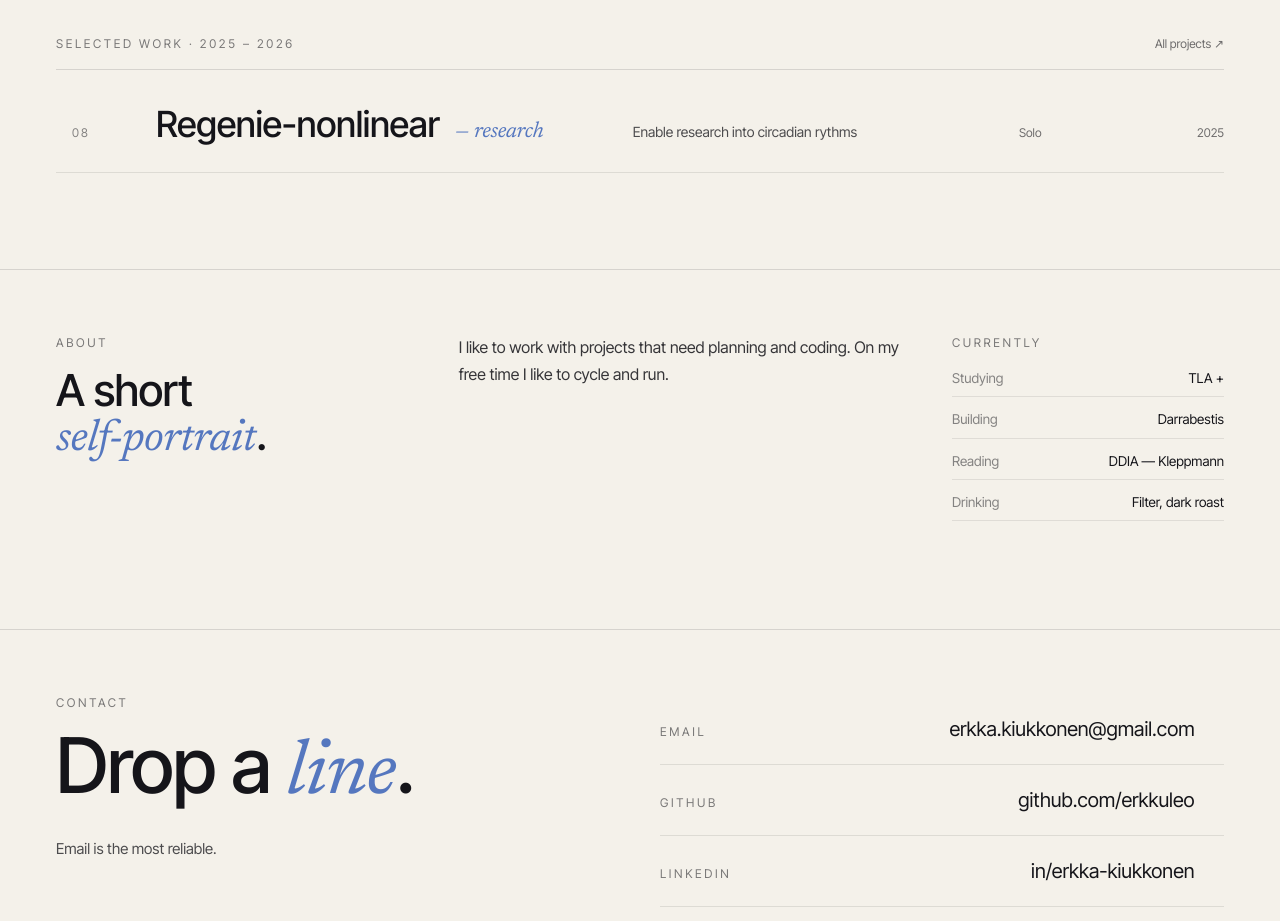
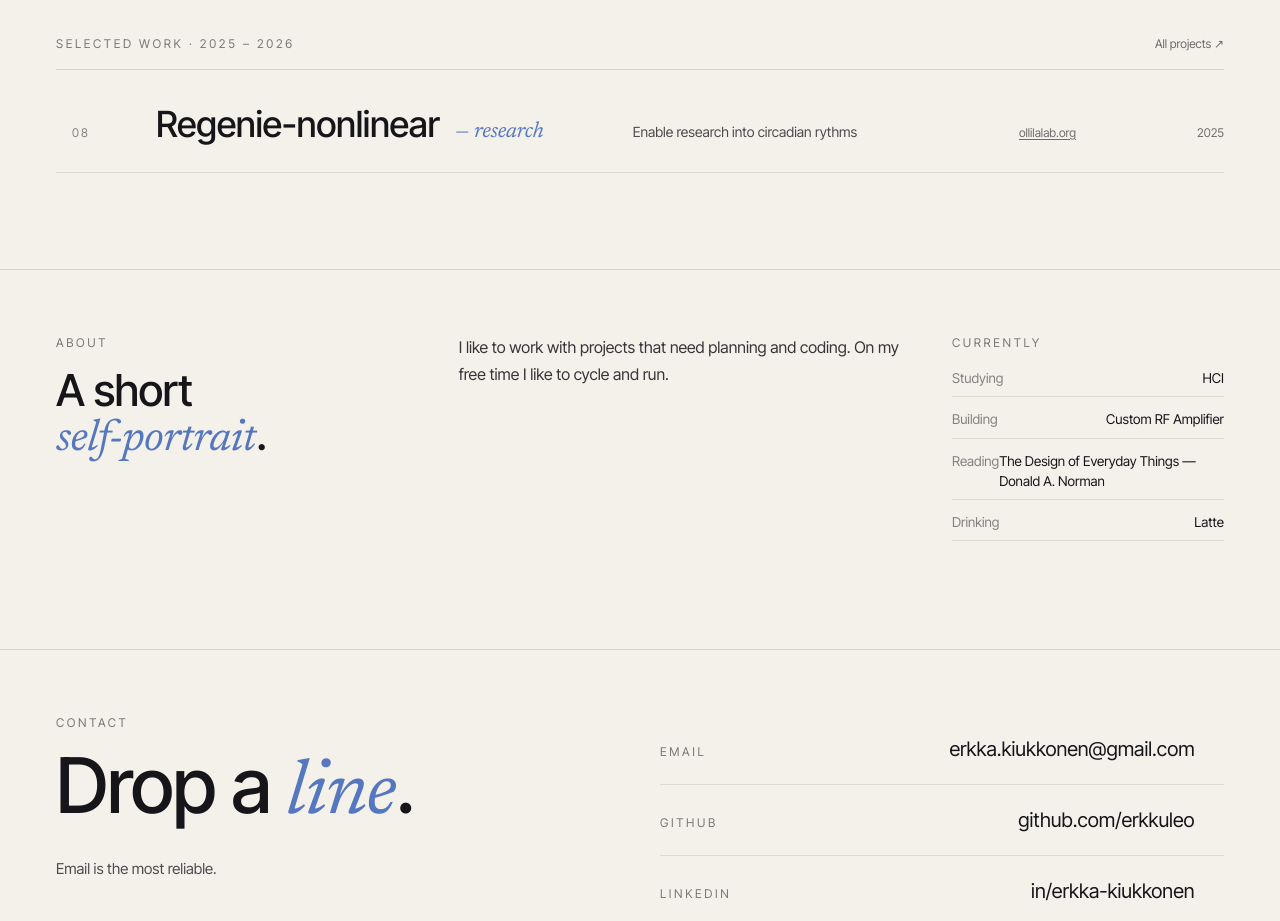
Before and after one commit to Erkkuleo/portfolio, a SvelteKit app in the folder client/: page / in a window 1280 px wide. Shown: the part 800-1721 px from the top of the page. Built offline with nearby package versions, Linux system fonts and the light colour scheme.

Commit message:
made changes to projects

```diff
--- a/client/src/routes/+page.svelte
+++ b/client/src/routes/+page.svelte
@@ -3,7 +3,7 @@
   let hov = $state(null);
 
   const projects = [
-    { n: "08", year: "2025", title: "Regenie-nonlinear",     where: "Solo",          tag: "Research",    desc: "Enable research into circadian rythms",         href: "/projects/regenie-nonlinear" },
+    { n: "08", year: "2025", title: "Regenie-nonlinear",     where: "ollilalab.org", whereHref: "https://ollilalab.org", tag: "Research",    desc: "Enable research into circadian rythms",         href: "/projects/regenie-nonlinear" },
   ];
 
   const blue  = "#5577bf";
@@ -17,10 +17,10 @@
     ["LinkedIn", "in/erkka-kiukkonen",             "https://linkedin.com/in/erkka-kiukkonen"],
   ];
   const nowRows = [
-    ["Studying", "TLA +"],
-    ["Building", "Darrabestis"],
-    ["Reading",  "DDIA — Kleppmann"],
-    ["Drinking", "Filter, dark roast"],
+    ["Studying", "HCI"],
+    ["Building", "Custom RF Amplifier"],
+    ["Reading",  "The Design of Everyday Things — Donald A. Norman"],
+    ["Drinking", "Latte"],
   ];
 </script>
 
@@ -101,7 +101,19 @@
             <span class="italic-accent proj-tag" style:color={blue}>— {p.tag.toLowerCase()}</span>
           </h3>
           <p class="proj-desc">{p.desc}</p>
-          <div class="proj-where">{p.where}</div>
+          <div class="proj-where">
+              {#if p.whereHref}
+                <span
+                  class="where-link"
+                  role="link"
+                  tabindex="0"
+                  onclick={(e) => { e.preventDefault(); e.stopPropagation(); window.open(p.whereHref, '_blank', 'noopener'); }}
+                  onkeydown={(e) => { if (e.key === 'Enter') { e.preventDefault(); e.stopPropagation(); window.open(p.whereHref, '_blank', 'noopener'); } }}
+                >{p.where}</span>
+              {:else}
+                {p.where}
+              {/if}
+            </div>
           <div class="proj-year">{p.year}</div>
           <span class="proj-marker" style:background={blue} aria-hidden="true"></span>
         </a>
@@ -323,6 +335,8 @@
   }
   .proj-desc { margin: 0; font-size: 14px; opacity: 0.75; line-height: 1.5; }
   .proj-where { font-size: 12px; opacity: 0.6; }
+  .where-link { text-decoration: underline; text-underline-offset: 2px; cursor: pointer; }
+  .where-link:hover { opacity: 1; color: #5577bf; }
   .proj-year  { font-size: 12px; opacity: 0.6; text-align: right; }
   .proj-marker {
     position: absolute;
--- a/client/src/routes/projects/+page.svelte
+++ b/client/src/routes/projects/+page.svelte
@@ -7,7 +7,7 @@
   const ink   = "#15151a";
 
   const projects = [
-    { n: "08", year: "2025", title: "Regenie Nonlinear", where: "Solo", tag: "Research", desc: "A fork of REGENIE 4.1.2 extending whole-genome regression with nonlinear phenotype modelling.", href: "/projects/regenie-nonlinear" },
+    { n: "08", year: "2025", title: "Regenie Nonlinear", where: "ollilalab.org", whereHref: "https://ollilalab.org", tag: "Research", desc: "A fork of REGENIE 4.1.2 extending whole-genome regression with nonlinear phenotype modelling.", href: "/projects/regenie-nonlinear" },
   ];
 </script>
 
@@ -40,7 +40,19 @@
               <span class="italic-accent proj-tag" style:color={blue}>— {p.tag.toLowerCase()}</span>
             </h3>
             <p class="proj-desc">{p.desc}</p>
-            <div class="proj-where">{p.where}</div>
+            <div class="proj-where">
+              {#if p.whereHref}
+                <span
+                  class="where-link"
+                  role="link"
+                  tabindex="0"
+                  onclick={(e) => { e.preventDefault(); e.stopPropagation(); window.open(p.whereHref, '_blank', 'noopener'); }}
+                  onkeydown={(e) => { if (e.key === 'Enter') { e.preventDefault(); e.stopPropagation(); window.open(p.whereHref, '_blank', 'noopener'); } }}
+                >{p.where}</span>
+              {:else}
+                {p.where}
+              {/if}
+            </div>
             <div class="proj-year">{p.year}</div>
             <span class="proj-marker" style:background={blue} aria-hidden="true"></span>
           </a>
@@ -94,6 +106,8 @@
   .proj-tag { margin-left: 0.5rem; font-size: 22px; vertical-align: baseline; }
   .proj-desc { margin: 0; font-size: 14px; opacity: 0.75; line-height: 1.5; }
   .proj-where { font-size: 12px; opacity: 0.6; }
+  .where-link { text-decoration: underline; text-underline-offset: 2px; cursor: pointer; }
+  .where-link:hover { opacity: 1; color: #5577bf; }
   .proj-year  { font-size: 12px; opacity: 0.6; text-align: right; }
   .proj-marker {
     position: absolute;
```
